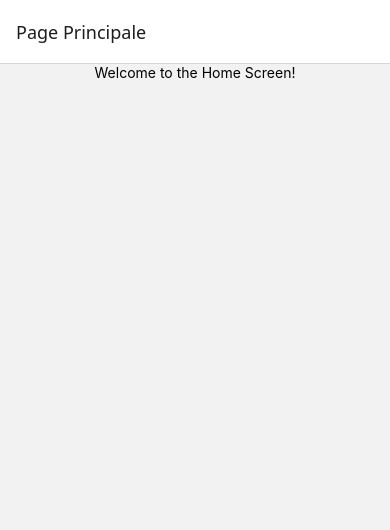
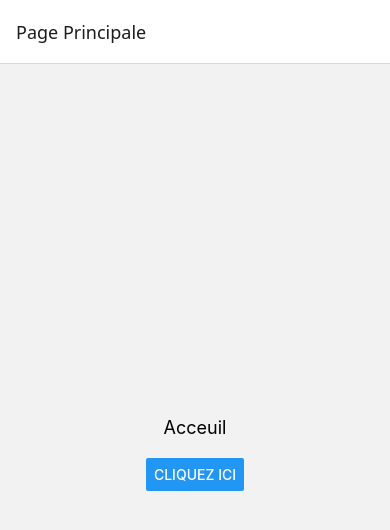
Before and after one commit to Silvertiti/MatelyTest1, a React Native app: screen / in a window 390 px wide. Shown: the top 530 px of the page. Built offline with nearby package versions, Linux system fonts and the light colour scheme.

Commit message:
Bouton de base fonctionnel

```diff
--- a/screens/HomeScreen.js
+++ b/screens/HomeScreen.js
@@ -1,10 +1,16 @@
 import React from 'react';
-import { View, Text, StyleSheet } from 'react-native';
+import { View, Text, Button, StyleSheet, Alert } from 'react-native';
 
 const HomeScreen = () => {
+  const handlePress = () => {
+    Alert.alert('Bouton cliqué');
+    };
+
   return (
     <View style={styles.container}>
-      <Text>Welcome to the Home Screen!</Text>
+      <Text style={styles.text}>Acceuil</Text>
+
+      <Button title="Cliquez ici" onPress={handlePress} />
     </View>
   );
 };
@@ -12,8 +18,12 @@ const HomeScreen = () => {
 const styles = StyleSheet.create({
   container: {
     flex: 1,
-    justifyContent: 'Top',
+    justifyContent: 'center',
     alignItems: 'center',
+  },
+  text: {
+    fontSize: 18,
+    marginBottom: 20,
   },
 });
 
```
